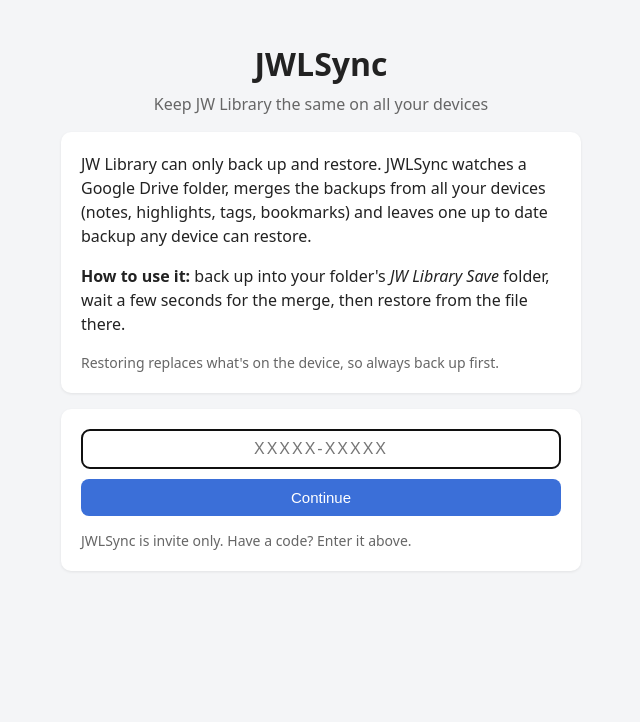
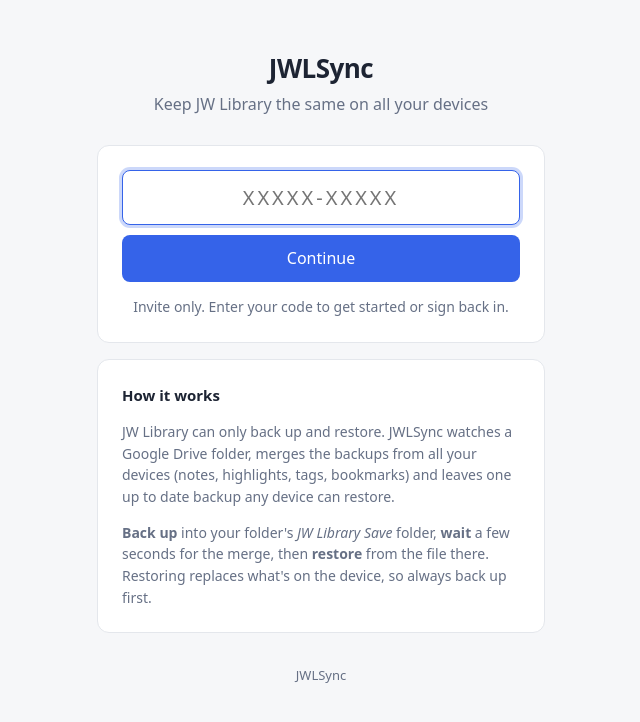
Before and after one commit to olliez-mods/JWLSync, a Flask app: page / in a window 1280 px wide. Shown: the top 722 px of the page, without its empty margins (319-959 px from the left). Run offline with Flask 3, Linux system fonts and the light colour scheme.

Commit message:
UPGRADES

```diff
--- a/static/style.css
+++ b/static/style.css
@@ -1,33 +1,87 @@
+:root {
+    --bg: #f6f7f9;
+    --card: #ffffff;
+    --border: #e4e7ec;
+    --text: #1d2433;
+    --muted: #667085;
+    --accent: #3563e9;
+    --accent-text: #ffffff;
+    --soft: #f1f3f6;
+    --green: #157f3c;
+    --green-bg: #e7f6ec;
+    --amber: #a15c07;
+    --amber-bg: #fdf3e1;
+    --red: #c4320a;
+    --red-bg: #fdecea;
+}
+@media (prefers-color-scheme: dark) {
+    :root {
+        --bg: #111318;
+        --card: #1a1d24;
+        --border: #2b303b;
+        --text: #e6e8ec;
+        --muted: #9aa3b2;
+        --accent: #5b82f0;
+        --soft: #232731;
+        --green: #5fd18b;
+        --green-bg: #183224;
+        --amber: #f0b45b;
+        --amber-bg: #3a2c14;
+        --red: #f2877a;
+        --red-bg: #3b1d19;
+    }
+}
+
+* {
+    box-sizing: border-box;
+}
 body {
     margin: 0;
-    font-family: system-ui, -apple-system, "Segoe UI", sans-serif;
-    background: #f4f5f7;
-    color: #222;
-    line-height: 1.5;
+    font-family: system-ui, -apple-system, "Segoe UI", Roboto, sans-serif;
+    font-size: 16px;
+    line-height: 1.55;
+    background: var(--bg);
+    color: var(--text);
 }
 main {
-    max-width: 520px;
-    margin: 40px auto;
-    padding: 0 16px;
+    max-width: 480px;
+    margin: 0 auto;
+    padding: 48px 16px 32px;
 }
 main.wide {
-    max-width: 1000px;
+    max-width: 960px;
 }
-h1 {
+a {
+    color: var(--accent);
+}
+
+header {
     text-align: center;
-    margin-bottom: 4px;
+    margin-bottom: 28px;
 }
-.tagline {
+header h1 {
+    margin: 0;
+    font-size: 26px;
+    font-weight: 700;
+    letter-spacing: -0.02em;
+}
+header p {
+    margin: 4px 0 0;
+    color: var(--muted);
+}
+footer {
     text-align: center;
-    color: #666;
-    margin-top: 0;
+    color: var(--muted);
+    font-size: 13px;
+    margin-top: 32px;
 }
+
 .card {
-    background: #fff;
-    border-radius: 10px;
-    padding: 20px;
+    background: var(--card);
+    border: 1px solid var(--border);
+    border-radius: 12px;
+    padding: 24px;
     margin-bottom: 16px;
-    box-shadow: 0 1px 3px rgba(0, 0, 0, 0.08);
 }
 .card > :first-child {
     margin-top: 0;
@@ -35,6 +89,12 @@ h1 {
 .card > :last-child {
     margin-bottom: 0;
 }
+h2 {
+    font-size: 15px;
+    font-weight: 600;
+    margin: 0 0 12px;
+}
+
 form.stack {
     display: flex;
     flex-direction: column;
@@ -42,89 +102,209 @@ form.stack {
 }
 input {
     width: 100%;
-    box-sizing: border-box;
-    padding: 10px 12px;
-    font-size: 16px;
-    border: 1px solid #ccc;
+    padding: 11px 14px;
+    font: inherit;
+    color: var(--text);
+    background: var(--card);
+    border: 1px solid var(--border);
     border-radius: 8px;
+    outline: none;
+}
+input:focus {
+    border-color: var(--accent);
+    box-shadow: 0 0 0 3px color-mix(in srgb, var(--accent) 25%, transparent);
 }
 input.code {
     text-align: center;
-    letter-spacing: 2px;
+    font-size: 20px;
+    letter-spacing: 0.15em;
     text-transform: uppercase;
 }
+input.code::placeholder {
+    letter-spacing: 0.15em;
+}
+
 button, a.button {
     display: inline-block;
+    padding: 10px 18px;
+    font: inherit;
+    font-weight: 500;
+    text-align: center;
     text-decoration: none;
-    padding: 10px 16px;
-    font-size: 15px;
-    border: 0;
+    color: var(--accent-text);
+    background: var(--accent);
+    border: 1px solid transparent;
     border-radius: 8px;
-    background: #3b6fd8;
-    color: #fff;
     cursor: pointer;
 }
 button:hover, a.button:hover {
-    filter: brightness(0.92);
+    filter: brightness(0.94);
+}
+button:focus-visible, a.button:focus-visible {
+    outline: 2px solid var(--accent);
+    outline-offset: 2px;
 }
 button.secondary {
-    background: #e4e7ec;
-    color: #222;
+    color: var(--text);
+    background: var(--card);
+    border-color: var(--border);
+}
+button.secondary:hover {
+    filter: none;
+    background: var(--soft);
 }
 button.danger {
-    background: #d9534f;
+    color: var(--red);
+    background: var(--card);
+    border-color: var(--border);
+}
+button.danger:hover {
+    filter: none;
+    background: var(--red-bg);
 }
 button.small {
     padding: 4px 10px;
     font-size: 13px;
+}
+.full {
+    width: 100%;
 }
 .row {
     display: flex;
     gap: 8px;
     flex-wrap: wrap;
 }
-.error {
-    color: #b42318;
+.row.end {
+    justify-content: flex-end;
 }
+
 .muted {
-    color: #666;
+    color: var(--muted);
     font-size: 14px;
 }
-.status {
+.error {
+    color: var(--red);
+    background: var(--red-bg);
+    padding: 10px 12px;
+    border-radius: 8px;
+    font-size: 14px;
+}
+ol.steps {
+    margin: 0 0 16px;
+    padding-left: 20px;
+    color: var(--muted);
+    font-size: 14px;
+}
+ol.steps li {
+    margin-bottom: 2px;
+}
+
+.pill {
+    display: inline-block;
+    padding: 2px 10px;
+    border-radius: 999px;
+    font-size: 13px;
+    font-weight: 600;
+    background: var(--soft);
+    color: var(--muted);
+}
+.pill.active { background: var(--green-bg); color: var(--green); }
+.pill.paused { background: var(--amber-bg); color: var(--amber); }
+.pill.stopped, .pill.revoked { background: var(--red-bg); color: var(--red); }
+
+.stats {
+    display: grid;
+    grid-template-columns: 1fr 1fr;
+    gap: 16px;
+    margin: 20px 0;
+}
+.stat .label {
+    font-size: 12px;
+    text-transform: uppercase;
+    letter-spacing: 0.05em;
+    color: var(--muted);
+}
+.stat .value {
     font-weight: 600;
 }
-.status.active { color: #1a7f37; }
-.status.paused { color: #b26a00; }
-.status.stopped, .status.revoked { color: #b42318; }
-pre {
-    white-space: pre-wrap;
-    overflow-wrap: anywhere;
-    font-size: 13px;
-    background: #f4f5f7;
-    padding: 8px 10px;
-    border-radius: 6px;
-    margin: 8px 0;
+.status-line {
+    display: flex;
+    align-items: center;
+    justify-content: space-between;
+    gap: 12px;
 }
+
+.merges {
+    list-style: none;
+    margin: 0;
+    padding: 0;
+}
+.merges li {
+    padding: 12px 0;
+    border-top: 1px solid var(--border);
+}
+.merges li:first-child {
+    border-top: 0;
+    padding-top: 0;
+}
+.merges .head {
+    display: flex;
+    justify-content: space-between;
+    gap: 12px;
+    font-size: 14px;
+}
+.merges .changes {
+    margin-top: 2px;
+    font-size: 14px;
+    color: var(--muted);
+}
+
 .code-box {
-    font-size: 24px;
-    letter-spacing: 3px;
+    margin: 4px 0 16px;
+    padding: 14px;
+    font-size: 26px;
+    font-weight: 600;
+    letter-spacing: 0.15em;
     text-align: center;
-    font-weight: 600;
+    background: var(--soft);
+    border-radius: 8px;
+}
+.table-scroll {
+    overflow-x: auto;
+    padding: 8px 12px;
 }
 table {
     width: 100%;
     border-collapse: collapse;
     font-size: 14px;
 }
+th {
+    font-size: 12px;
+    font-weight: 600;
+    text-transform: uppercase;
+    letter-spacing: 0.05em;
+    color: var(--muted);
+}
 th, td {
     text-align: left;
-    padding: 8px 6px;
-    border-bottom: 1px solid #eee;
-    vertical-align: top;
+    padding: 12px 10px;
+    border-bottom: 1px solid var(--border);
+    vertical-align: middle;
+}
+tr:last-child td {
+    border-bottom: 0;
+}
+td code {
+    font-size: 13px;
 }
 td form {
-    display: inline;
+    display: flex;
+    gap: 6px;
+    flex-wrap: wrap;
 }
-.table-scroll {
-    overflow-x: auto;
+td .error {
+    display: block;
+    margin-top: 4px;
+    padding: 4px 8px;
+    font-size: 12px;
 }
--- a/templates/admin_login.html
+++ b/templates/admin_login.html
@@ -1,11 +1,11 @@
 {% extends "base.html" %}
 {% block title %}Admin · JWLSync{% endblock %}
+{% block subheading %}<p>Admin</p>{% endblock %}
 {% block content %}
-<h1>JWLSync admin</h1>
 <div class="card">
     {% if error %}<p class="error">{{ error }}</p>{% endif %}
     <form class="stack" method="post" action="{{ url_for('admin_login') }}">
-        <input type="password" name="admin_code" placeholder="Admin code" required autofocus>
+        <input type="password" name="admin_code" placeholder="Admin code" aria-label="Admin code" required autofocus>
         <button>Sign in</button>
     </form>
 </div>
--- a/templates/base.html
+++ b/templates/base.html
@@ -3,12 +3,18 @@
 <head>
     <meta charset="utf-8">
     <meta name="viewport" content="width=device-width, initial-scale=1">
+    <meta name="color-scheme" content="light dark">
     <title>{% block title %}JWLSync{% endblock %}</title>
     <link rel="stylesheet" href="{{ url_for('static', filename='style.css') }}">
 </head>
 <body>
     <main class="{% block main_class %}{% endblock %}">
+        <header>
+            <h1>{% block heading %}JWLSync{% endblock %}</h1>
+            {% block subheading %}{% endblock %}
+        </header>
         {% block content %}{% endblock %}
+        <footer>JWLSync</footer>
     </main>
 </body>
 </html>
--- a/templates/index.html
+++ b/templates/index.html
@@ -1,26 +1,15 @@
 {% extends "base.html" %}
+{% block subheading %}<p>Keep JW Library the same on all your devices</p>{% endblock %}
 {% block content %}
-<h1>JWLSync</h1>
-<p class="tagline">Keep JW Library the same on all your devices</p>
-
-<div class="card">
-    <p>JW Library can only back up and restore. JWLSync watches a Google Drive folder, merges the
-    backups from all your devices (notes, highlights, tags, bookmarks) and leaves one up to date
-    backup any device can restore.</p>
-    <p><b>How to use it:</b> back up into your folder's <i>JW Library Save</i> folder, wait a few
-    seconds for the merge, then restore from the file there.</p>
-    <p class="muted">Restoring replaces what's on the device, so always back up first.</p>
-</div>
-
 <div class="card">
     {% if error %}<p class="error">{{ error }}</p>{% endif %}
 
     {% if folder %}
         <p>You're signed in.</p>
-        <a class="button" href="{{ url_for('me') }}">Go to your page</a>
+        <a class="button full" href="{{ url_for('me') }}">Go to your folder</a>
     {% elif invite %}
-        <p>Code accepted. Now set up your folder:</p>
-        <ol class="muted">
+        <h2>Code accepted, now set up your folder</h2>
+        <ol class="steps">
             <li>Create a folder in Google Drive</li>
             <li>Share it: <i>General access → Anyone with the link → Editor</i></li>
             <li>Copy the link and paste it here</li>
@@ -31,10 +20,20 @@
         </form>
     {% else %}
         <form class="stack" method="post" action="{{ url_for('enter_code') }}">
-            <input class="code" name="code" placeholder="XXXXX-XXXXX" maxlength="11" autocomplete="off" required autofocus>
+            <input class="code" name="code" placeholder="XXXXX-XXXXX" maxlength="11" autocomplete="off" aria-label="Invite code" required autofocus>
             <button>Continue</button>
         </form>
-        <p class="muted">JWLSync is invite only. Have a code? Enter it above.</p>
+        <p class="muted" style="text-align: center">Invite only. Enter your code to get started or sign back in.</p>
     {% endif %}
 </div>
+
+<div class="card">
+    <h2>How it works</h2>
+    <p class="muted">JW Library can only back up and restore. JWLSync watches a Google Drive folder,
+    merges the backups from all your devices (notes, highlights, tags, bookmarks) and leaves one up
+    to date backup any device can restore.</p>
+    <p class="muted"><b>Back up</b> into your folder's <i>JW Library Save</i> folder, <b>wait</b> a
+    few seconds for the merge, then <b>restore</b> from the file there. Restoring replaces what's on
+    the device, so always back up first.</p>
+</div>
 {% endblock %}
```
Also changed, not shown: templates/admin.html (+14 -15 lines), templates/me.html (+26 -13 lines), web.py (+27 -2 lines).
